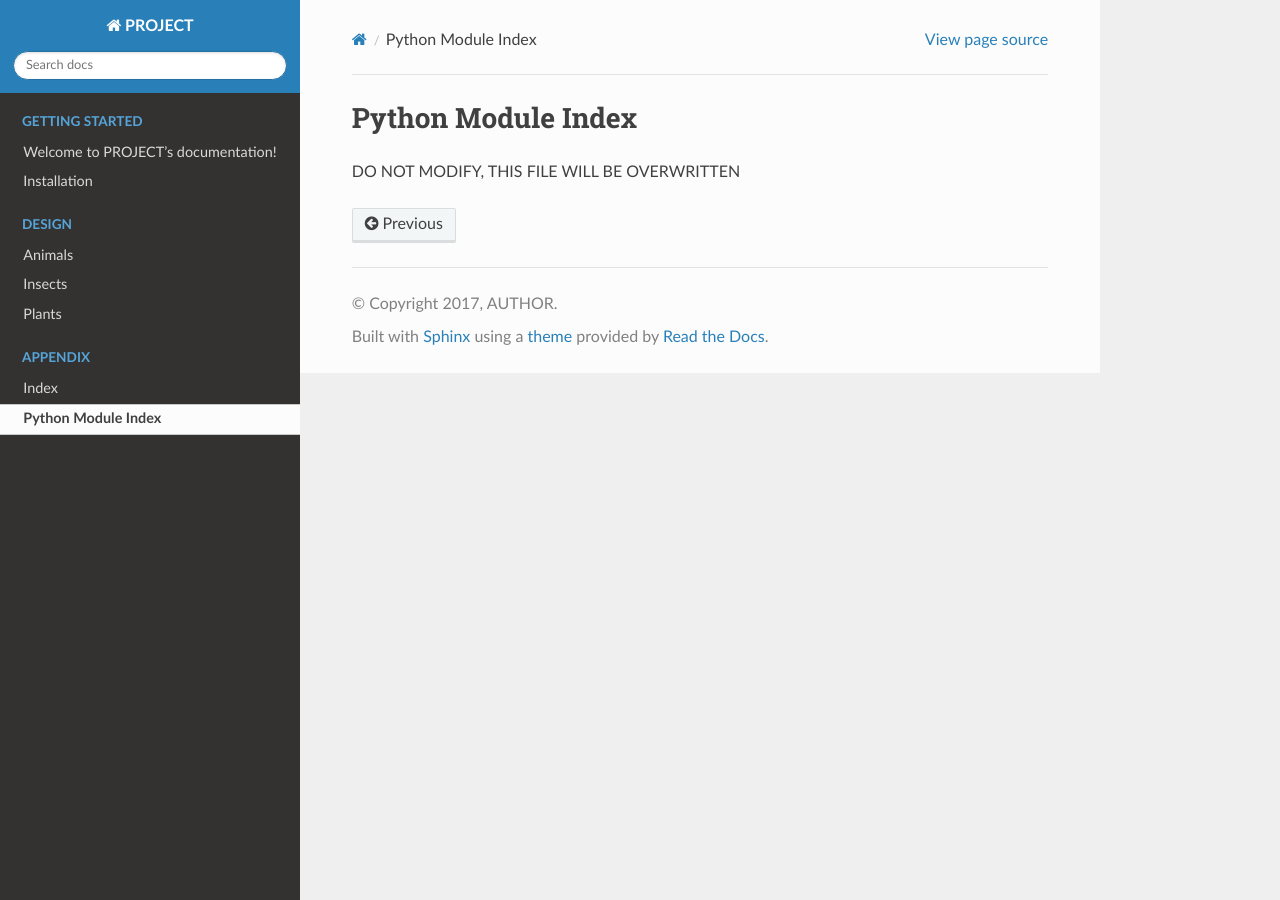
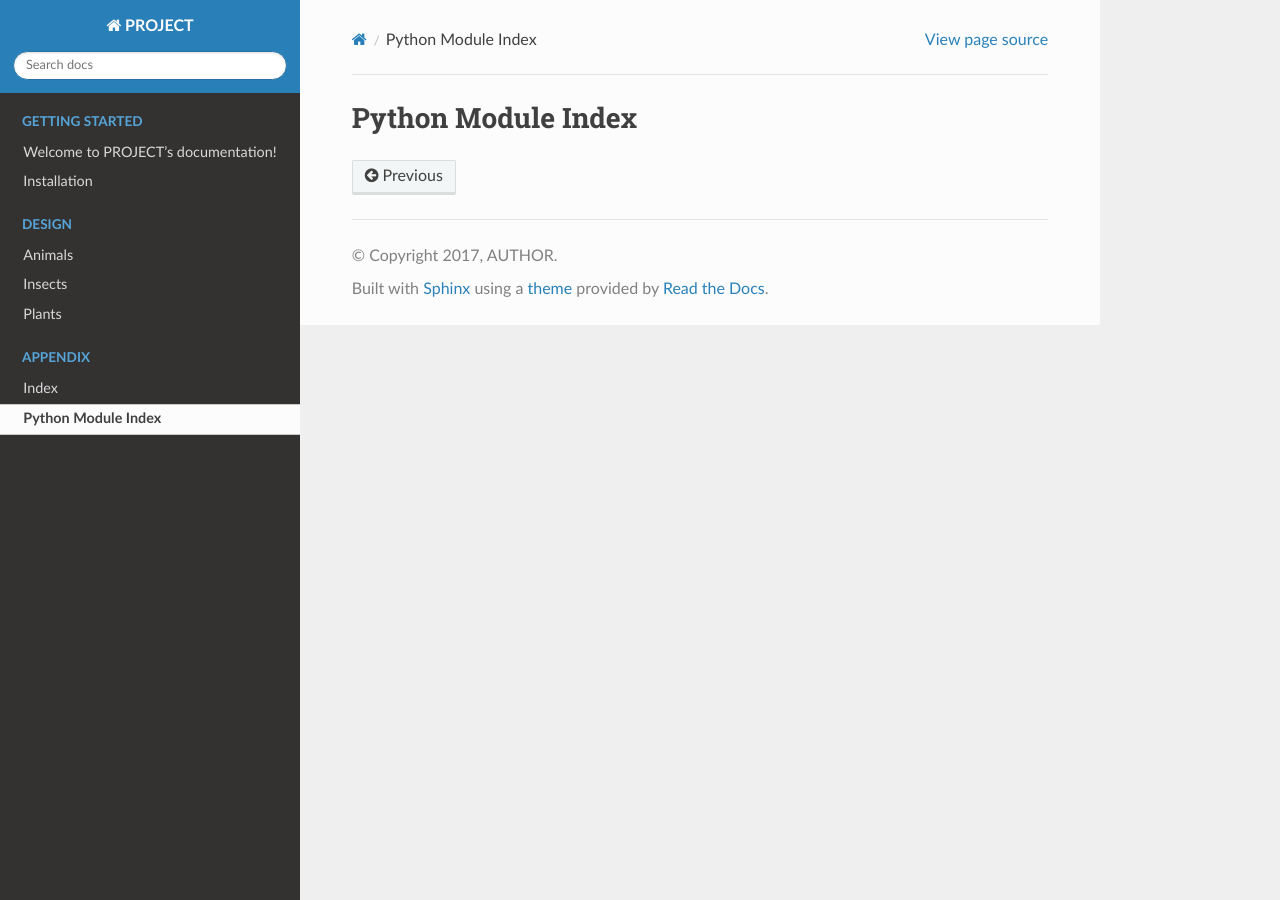
Before and after one commit to finefoot/sphinxtest, a Sphinx documentation site: the page built from docs/py-modindex.rst, in a window 1280 px wide. Built offline with Sphinx 7.4.7 and the Read the Docs theme 2.0.0, drawn with Linux system fonts in a browser that asks for light colours.

Commit message:
Update py-modindex.rst

```diff
--- a/docs/py-modindex.rst
+++ b/docs/py-modindex.rst
@@ -1,4 +1,2 @@
 Python Module Index
 ===================
-
-DO NOT MODIFY, THIS FILE WILL BE OVERWRITTEN
```
